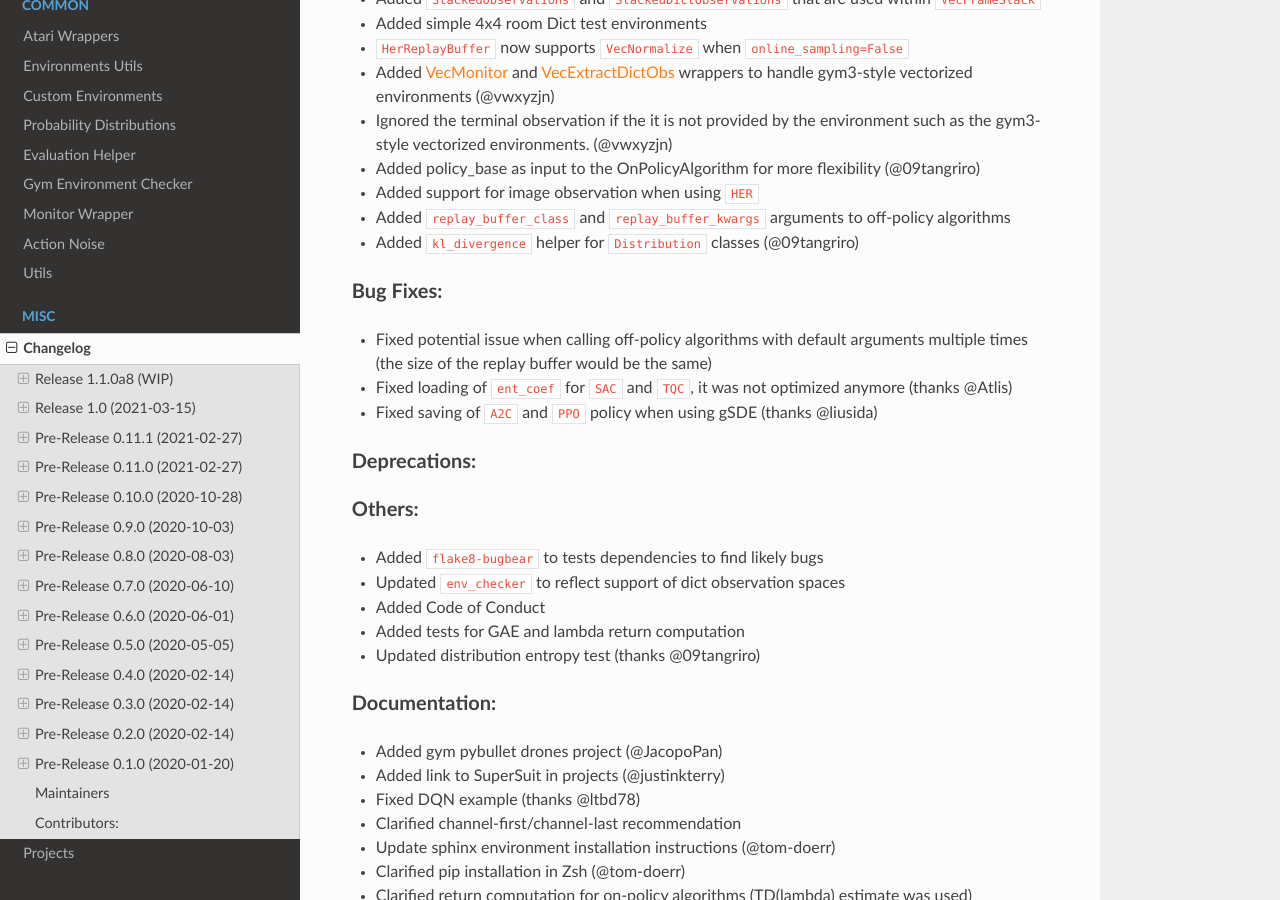
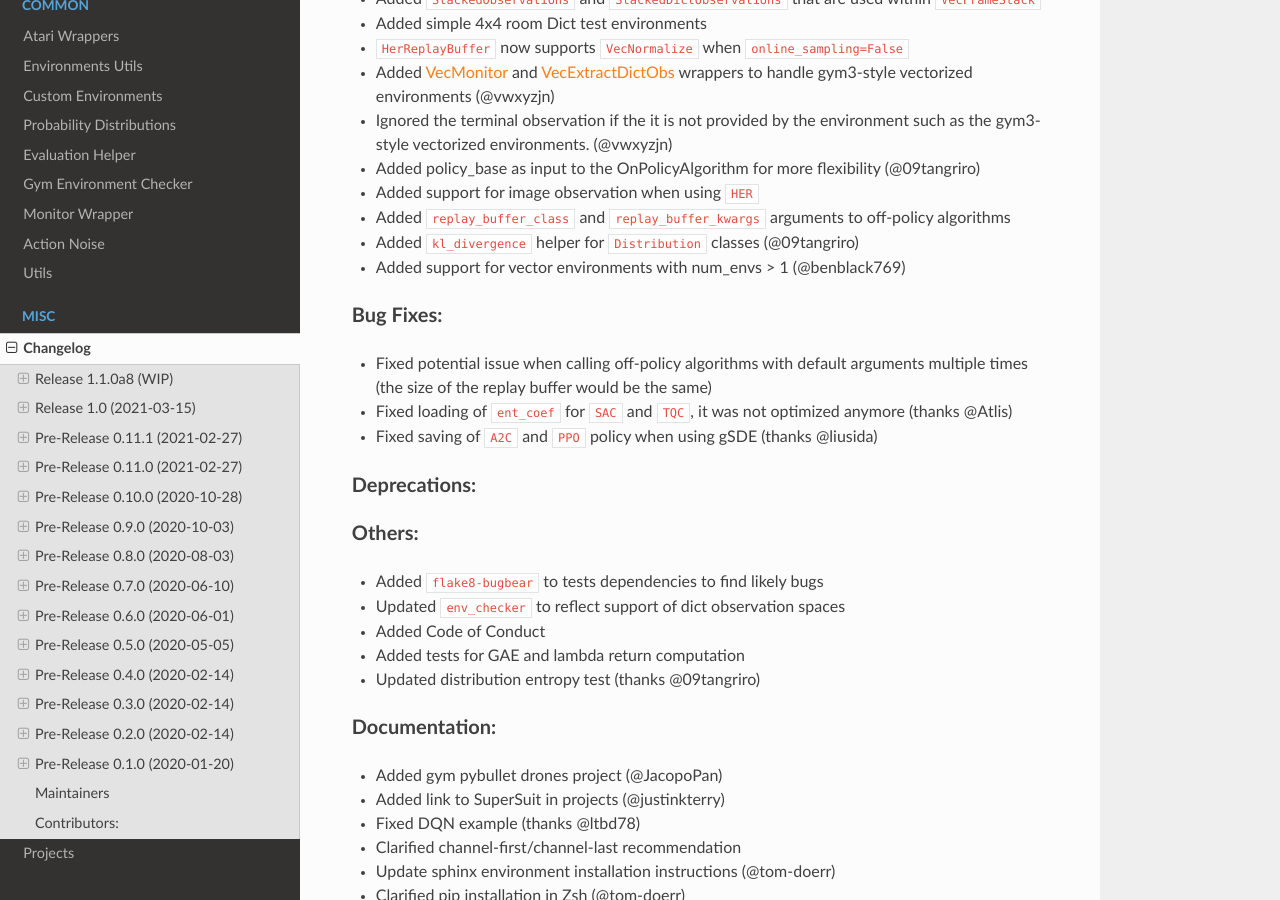
Before and after one commit to DLR-RM/stable-baselines3, a Sphinx documentation site: the page built from docs/misc/changelog.rst, in a window 1280 px wide and 900 px high, scrolled down 918 px. Built offline with Sphinx 7.4.7 and the Read the Docs theme 2.0.0, drawn with Linux system fonts in a browser that asks for light colours; pages that are not in the unit, such as notebooks, are missing from menus.

Commit message:
updated changelog

```diff
--- a/docs/misc/changelog.rst
+++ b/docs/misc/changelog.rst
@@ -44,6 +44,7 @@ New Features:
 - Added support for image observation when using ``HER``
 - Added ``replay_buffer_class`` and ``replay_buffer_kwargs`` arguments to off-policy algorithms
 - Added ``kl_divergence`` helper for ``Distribution`` classes (@09tangriro)
+- Added support for vector environments with num_envs > 1 (@benblack769)
 
 Bug Fixes:
 ^^^^^^^^^^
```
